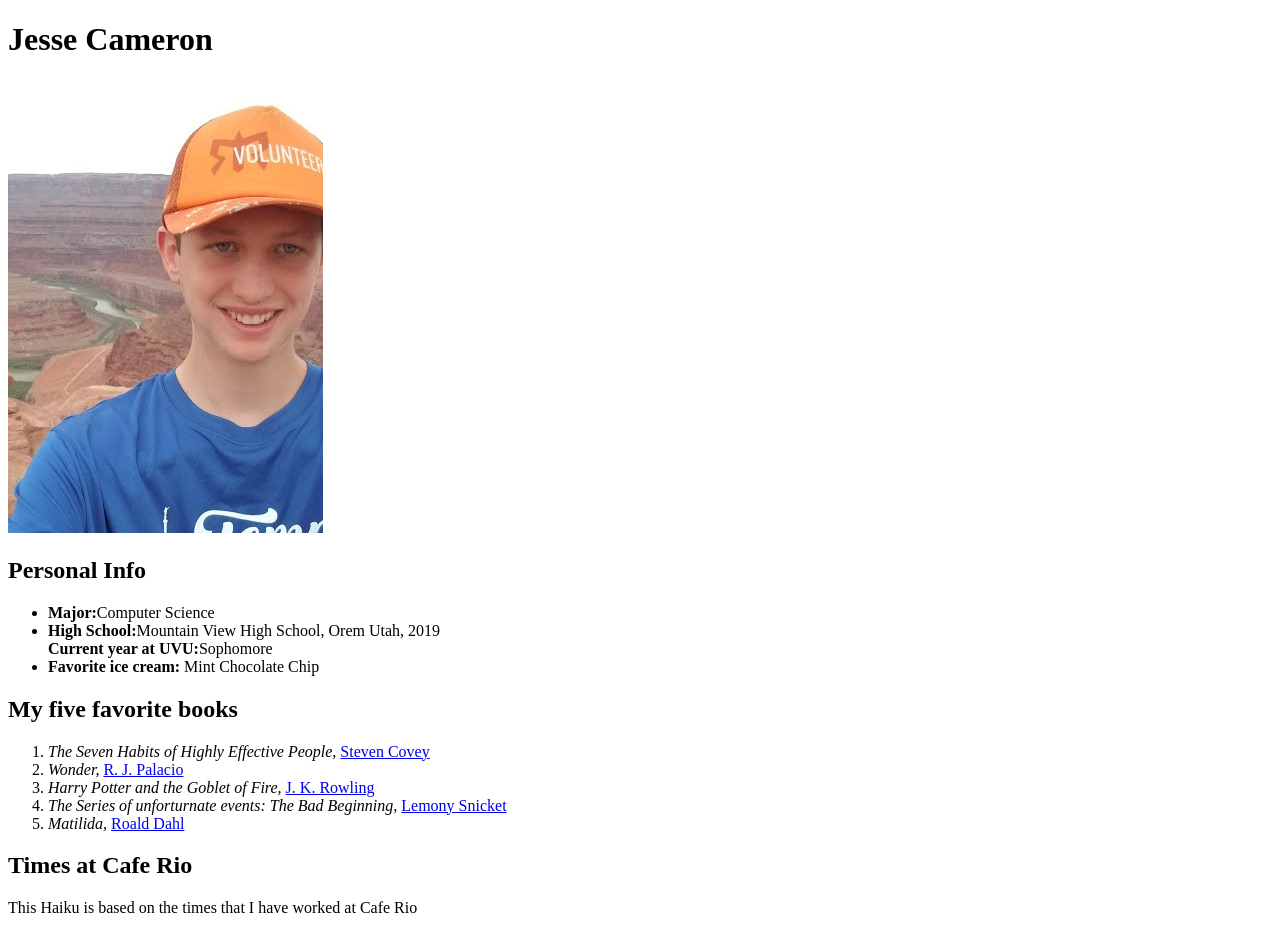
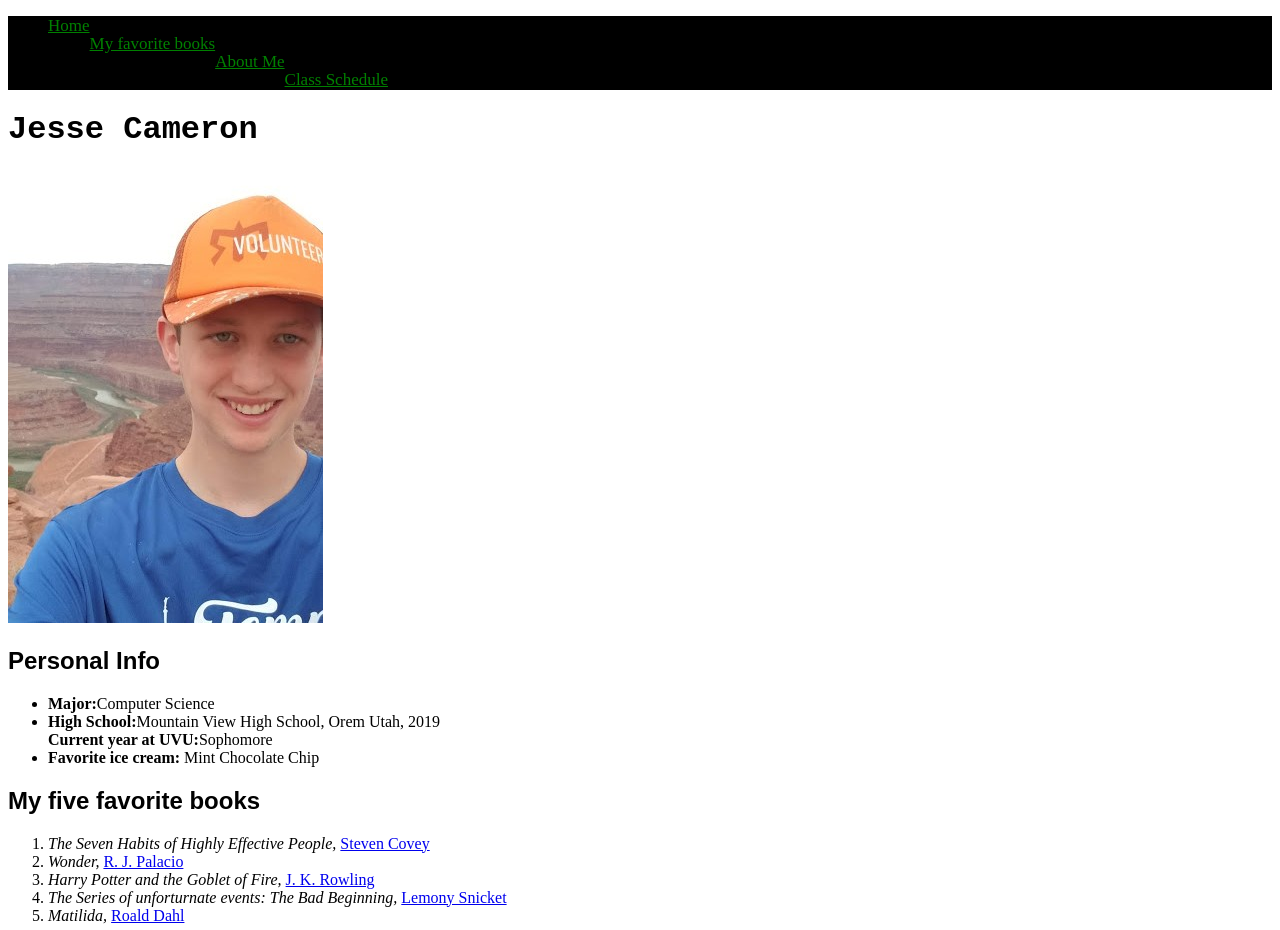
Before and after one commit to cameronjesse51/cameronjesse51.github.io, a plain HTML site: page MyWebsite/index.html in a window 1280 px wide. Shown: the top 930 px of the page. Drawn offline with Linux system fonts and the light colour scheme.

Commit message:
Changed the font and made a navBar

```diff
--- /dev/null
+++ b/MyWebsite/Style/style.css
@@ -0,0 +1,26 @@
+p{
+    font-family: sans-serif;
+}
+
+h1{
+    font-family: monospace, sans-serif;
+}
+h2{
+    font-family: fantasy;
+}
+.topNav{
+    background-color: black;
+    overflow: hidden;
+}
+
+.topNav a {
+    float: left;
+    color: green;
+    text-align: center;
+    padding: 20px, 20px;
+    font-size: 17px
+
+}
+.topNav a:hover{
+    color: blue;
+}
--- a/MyWebsite/index.html
+++ b/MyWebsite/index.html
@@ -3,9 +3,17 @@
 <html lang="en">
     <head>
         <title>About Jesse</title>
+        <link href="style/style.css" rel="stylesheet">
+
+        <ul class = "topNav">
+            <li><a href="#Home">Home</a></li>
+            <li><a href="#Books">My favorite books</a></li>
+            <li><a href="#about">About Me</a></li>
+            <li><a href="#Schedule">Class Schedule</a></li>
+        </ul>
     </head>
     <body>
-        <h1>Jesse Cameron</h1>
+        <h1 id="Home">Jesse Cameron</h1>
         <img src="Picture_of_Me.jpg">
 
         <h2>Personal Info</h2>
@@ -16,7 +24,8 @@
             <li><b>Favorite ice cream:</b> Mint Chocolate Chip</li>
         </ul>
 
-        <h2>My five favorite books</h2>
+        <h2 id="Books"> My five favorite books</h2>
+
 
         <ol>
             <li><i>The Seven Habits of Highly Effective People, </i><a href="https://www.franklincovey.com/speakers-bureau/stephen-m-covey/">Steven Covey</a></li>
@@ -32,7 +41,7 @@
 
         <p>Usually Slow<br>Crazy when it is busy<br>Love the burritos</p>
 
-        <h2>My Personal Interests</h2>
+        <h2 id="about">My Personal Interests</h2>
 
         <p>I like Sking in the winter. I started to ski when I was very little and I have loved it ever since.
             I love going with my family up to sundance or to montana to ski with my aunt. I love to ski and it is my favorite
@@ -50,7 +59,7 @@
             who also loves to ride mountain bike rides.
         </p>
 
-        <h2>class schedule</h2>
+        <h2 id="Schedule">class schedule</h2>
         <table border="1">
             <tr>
             <td> </td>
```
